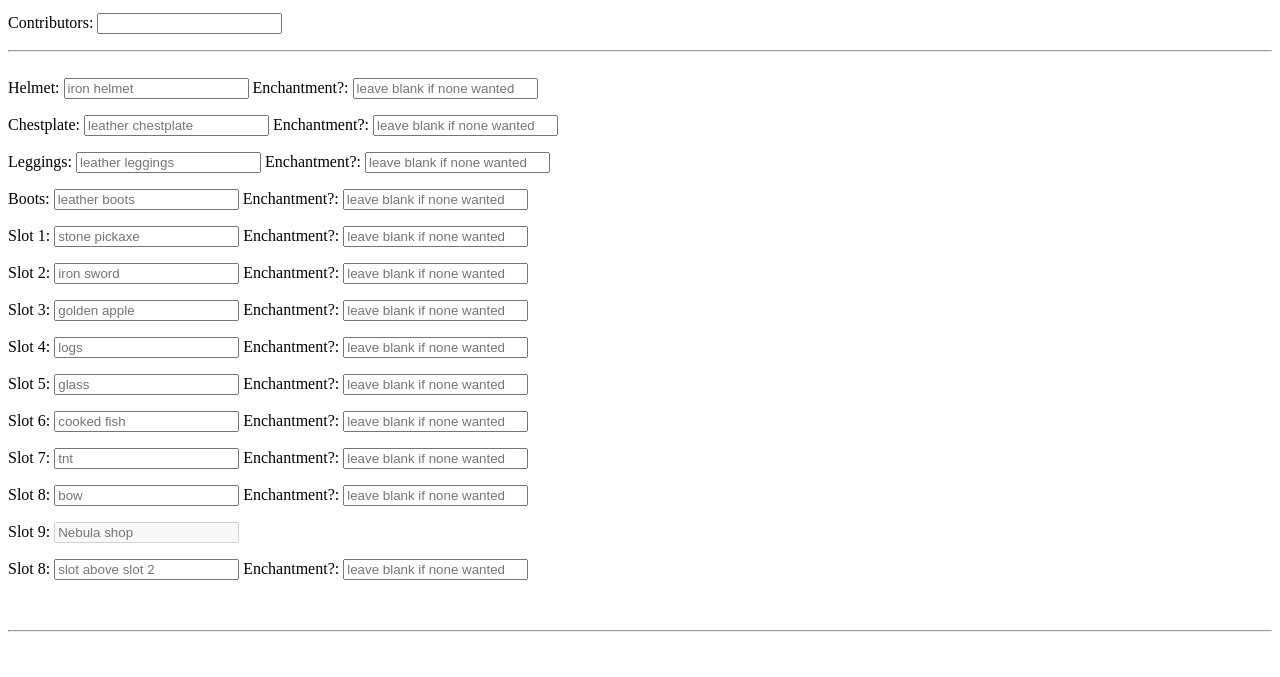
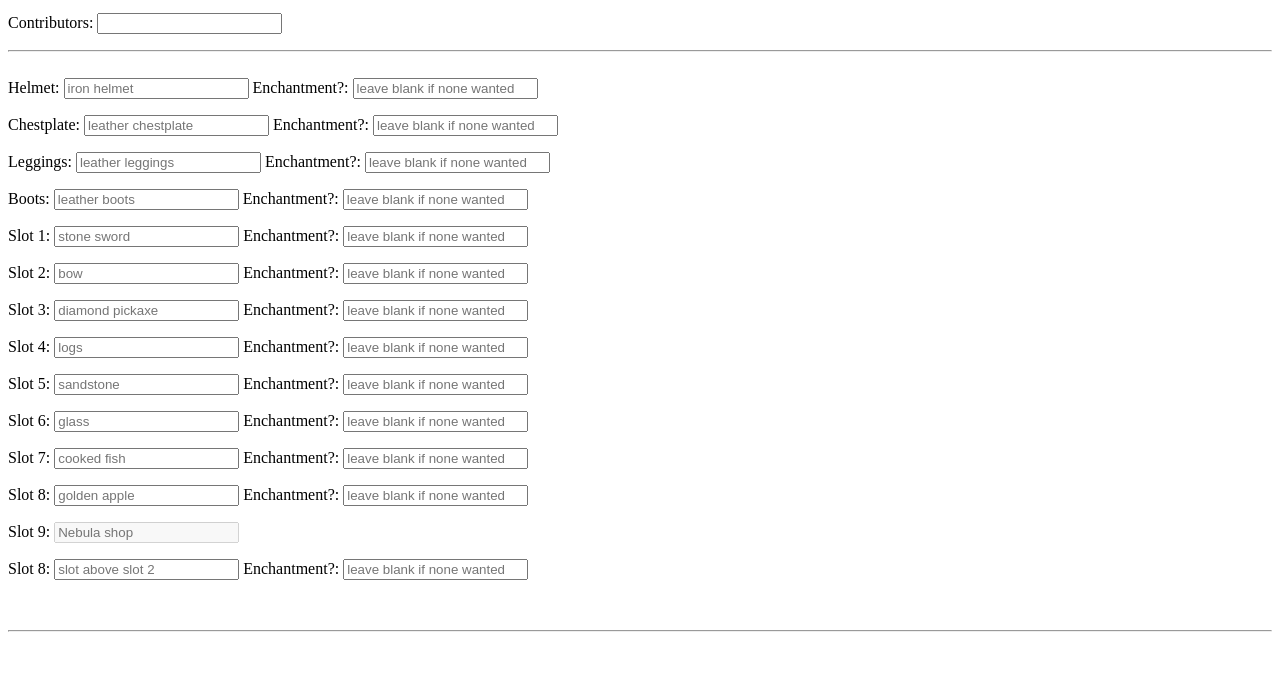
Before and after one commit to Flueh/Projects, a plain HTML site: page Websites/YAML Generator/Pre release/index.html in a window 1280 px wide. Shown: the part 111-788 px from the top of the page. Drawn offline with Linux system fonts and the light colour scheme.

Commit message:
More practical hotbar items

```diff
--- a/Websites/YAML Generator/Pre release/index.html
+++ b/Websites/YAML Generator/Pre release/index.html
@@ -7,7 +7,7 @@
 
 <form id="form">
     <h1>Map information</h1>
-	Map name: <input name="map" type="text" size="20">
+	Map Name: <input name="map" type="text" size="20">
 	Version: <input name="version" type="text" size="20">
 	Duration: <input name="duration" type="text" size="20" placeholder="3600 = 36 minutes">
 	Gamemode: <input name="gm" type="text" size="20" placeholder="DTM/TDM">
@@ -29,28 +29,28 @@
 	Boots: <input name="boots" type="text" size="20" placeholder="leather boots">
 	Enchantment?: <input name="enchantboots" type="text" size="20" placeholder="leave blank if none wanted">
 	<p>
-	Slot 1: <input name="slot1" type="text" size="20" placeholder="stone pickaxe">
+	Slot 1: <input name="slot1" type="text" size="20" placeholder="stone sword">
 	Enchantment?: <input name="enchantitem1" type="text" size="20" placeholder="leave blank if none wanted">
 	<p>
-	Slot 2: <input name="slot2" type="text" size="20" placeholder="iron sword">
+	Slot 2: <input name="slot2" type="text" size="20" placeholder="bow">
 	Enchantment?: <input name="enchantitem2" type="text" size="20" placeholder="leave blank if none wanted">
 	<p>
-	Slot 3: <input name="slot3" type="text" size="20" placeholder="golden apple">
+	Slot 3: <input name="slot3" type="text" size="20" placeholder="diamond pickaxe">
 	Enchantment?: <input name="enchantitem3" type="text" size="20" placeholder="leave blank if none wanted">
 	<p>
 	Slot 4: <input name="slot4" type="text" size="20" placeholder="logs">
 	Enchantment?: <input name="enchantitem4" type="text" size="20" placeholder="leave blank if none wanted">
 	<p>
-	Slot 5: <input name="slot5" type="text" size="20" placeholder="glass">
+	Slot 5: <input name="slot5" type="text" size="20" placeholder="sandstone">
 	Enchantment?: <input name="enchantitem5" type="text" size="20" placeholder="leave blank if none wanted">
 	<p>
-	Slot 6: <input name="slot6" type="text" size="20" placeholder="cooked fish">
+	Slot 6: <input name="slot6" type="text" size="20" placeholder="glass">
 	Enchantment?: <input name="enchantitem6" type="text" size="20" placeholder="leave blank if none wanted">
 	<p>
-	Slot 7: <input name="slot7" type="text" size="20" placeholder="tnt">
+	Slot 7: <input name="slot7" type="text" size="20" placeholder="cooked fish">
 	Enchantment?: <input name="enchantitem7" type="text" size="20" placeholder="leave blank if none wanted">
 	<p>
-	Slot 8: <input name="slot8" type="text" size="20" placeholder="bow">
+	Slot 8: <input name="slot8" type="text" size="20" placeholder="golden apple">
 	Enchantment?: <input name="enchantitem8" type="text" size="20" placeholder="leave blank if none wanted">
 	<p>
 	Slot 9: <input name="slot9" type="text" size="20" placeholder="Nebula shop" disabled>
@@ -173,6 +173,9 @@ function outputname() {
 	y=x.elements["authors"].value;
 	document.writeln("creators: "+y+"<br>");
 
+	y=x.elements["cont"].value;
+	document.writeln("contributors: " + "<br>");
+
 	document.writeln("<br>"+"teams: " + "<br>");
 
 	//team1 info
```
